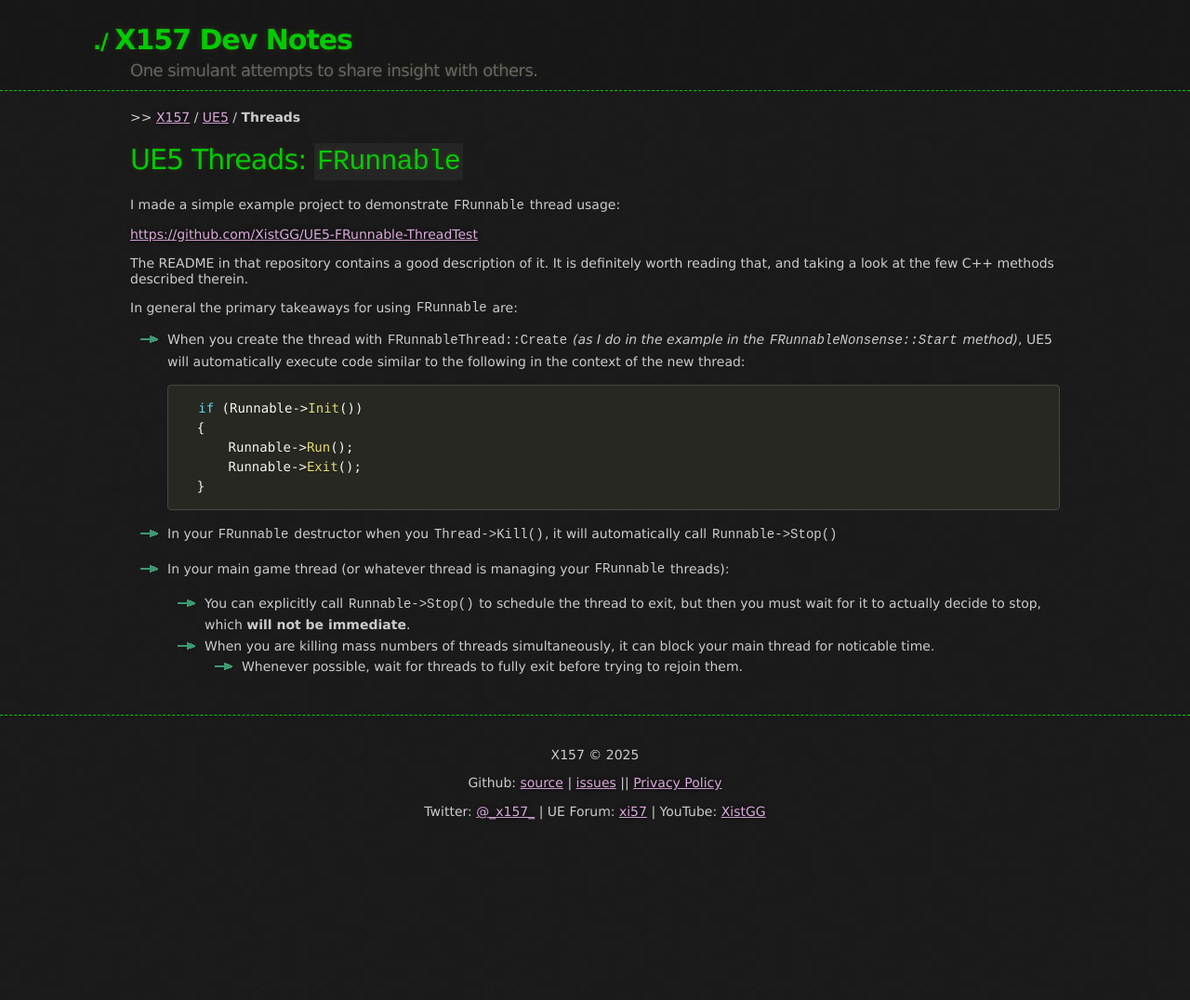
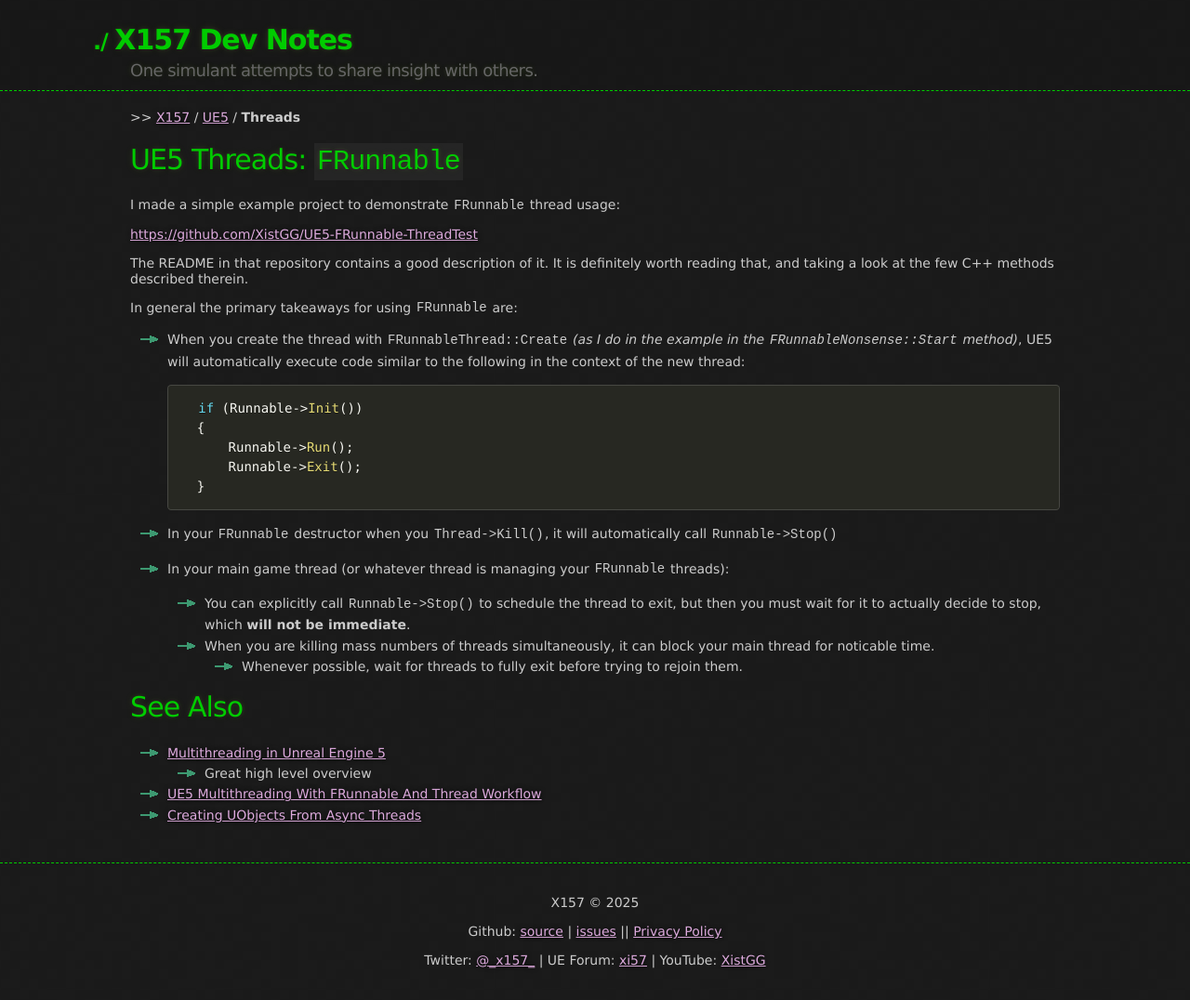
Before and after one commit to x157/x157.github.io, a Jekyll site: the page built from UE5/Threads/index.md, in a window 1280 px wide. Shown: the whole page at 93% size. Built offline with Jekyll 4.4.1, drawn with Linux system fonts in a browser that asks for light colours; before the commit the page ends 916 px from its top, so only the background shows below that.

Commit message:
Add more threads info

```diff
--- a/UE5/Threads/index.md
+++ b/UE5/Threads/index.md
@@ -39,3 +39,10 @@ In general the primary takeaways for using `FRunnable` are:
   - When you are killing mass numbers of threads simultaneously, it can block your main thread
     for noticable time.
     - Whenever possible, wait for threads to fully exit before trying to rejoin them.
+
+# See Also
+
+- [Multithreading in Unreal Engine 5](https://inoland.net/unreal-engine-5-multithreading/)
+  - Great high level overview
+- [UE5 Multithreading With FRunnable And Thread Workflow](https://store.algosyntax.com/tutorials/unreal-engine/ue5-multithreading-with-frunnable-and-thread-workflow/)
+- [Creating UObjects From Async Threads](https://voithos.io/articles/creating-uobjects-from-async-threads/)
```
